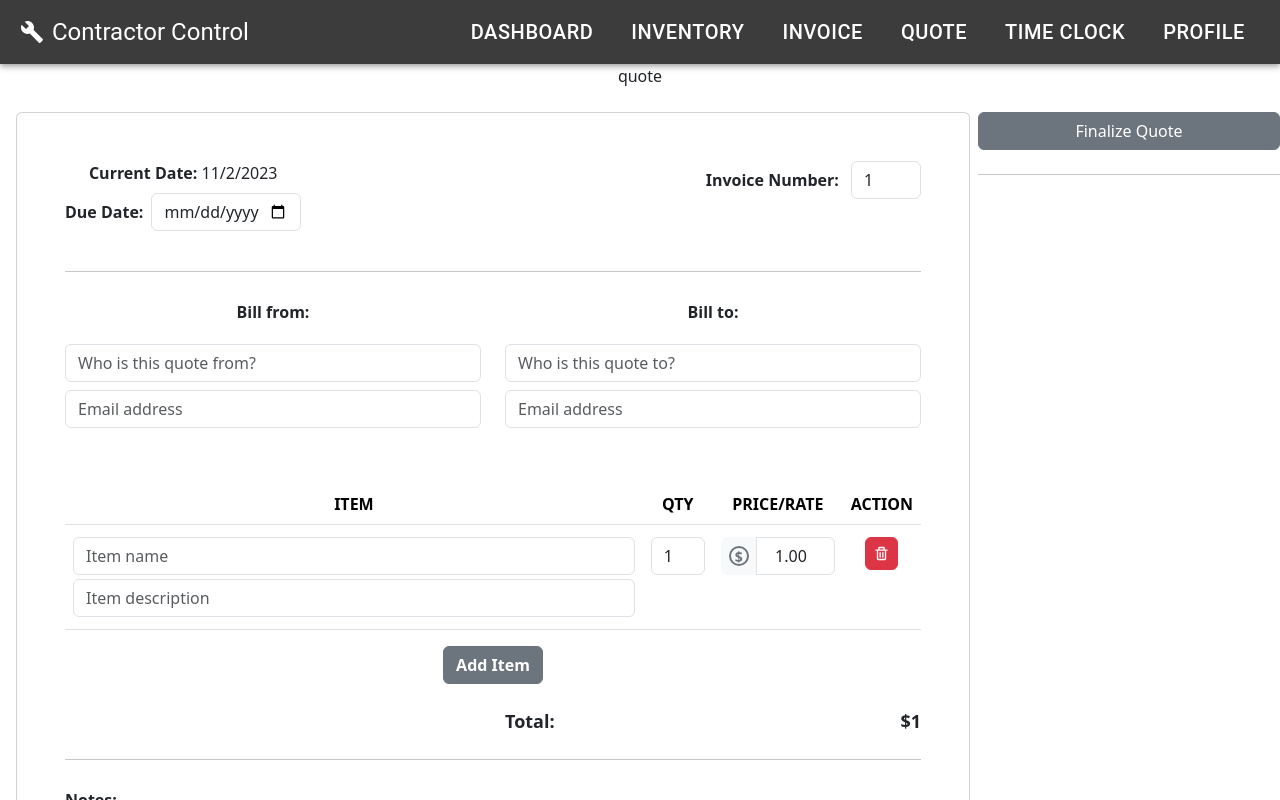
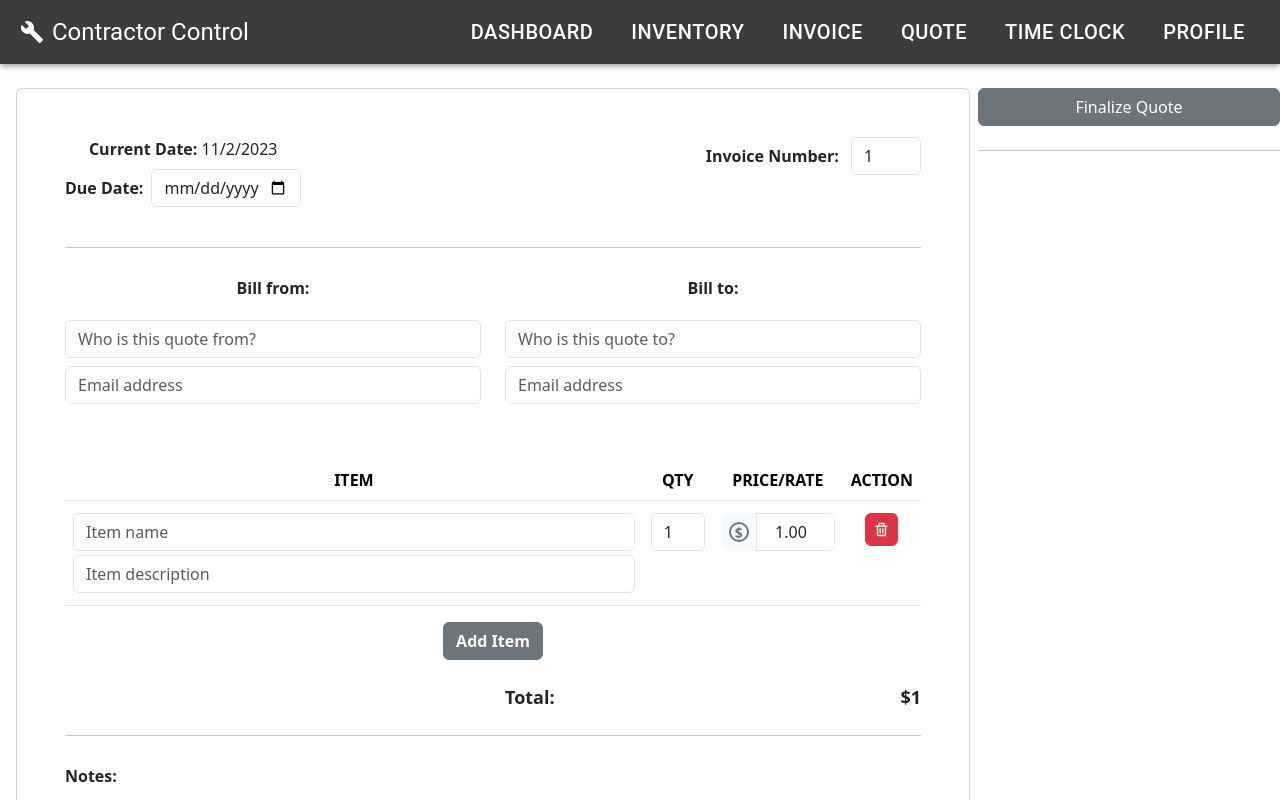
Before and after one commit to jethrolibutan/ccui, a React (Create React App) app: page /quote in a window 1280 px wide. Shown: the top 800 px of the page. Built offline with nearby package versions, Linux system fonts and the light colour scheme.

Commit message:
code clean-up

```diff
--- a/src/pages/Functional Pages/Quote.js
+++ b/src/pages/Functional Pages/Quote.js
@@ -4,7 +4,6 @@ import QuoteForm from "../../components/Quote/QuoteForm";
 function Quote() {
   return (
     <div>
-      quote
       <QuoteForm />
     </div>
   );
```
